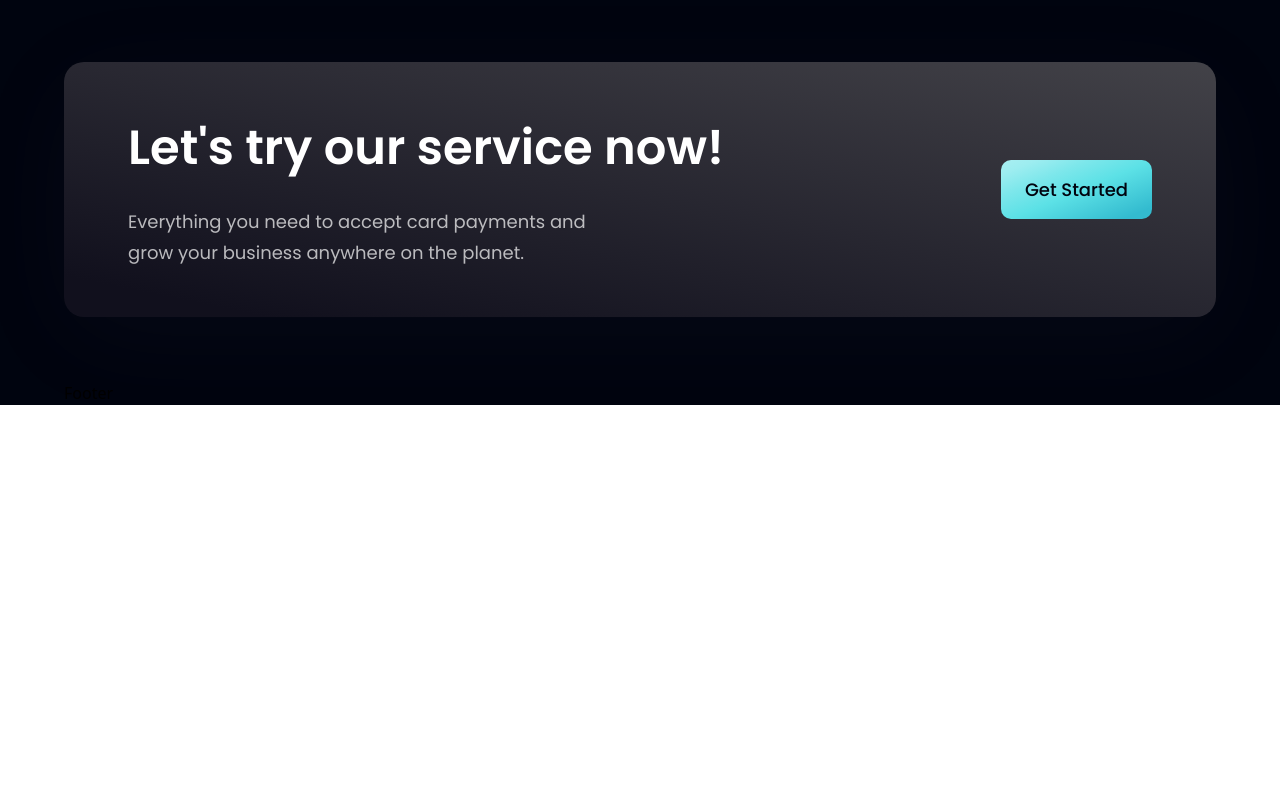
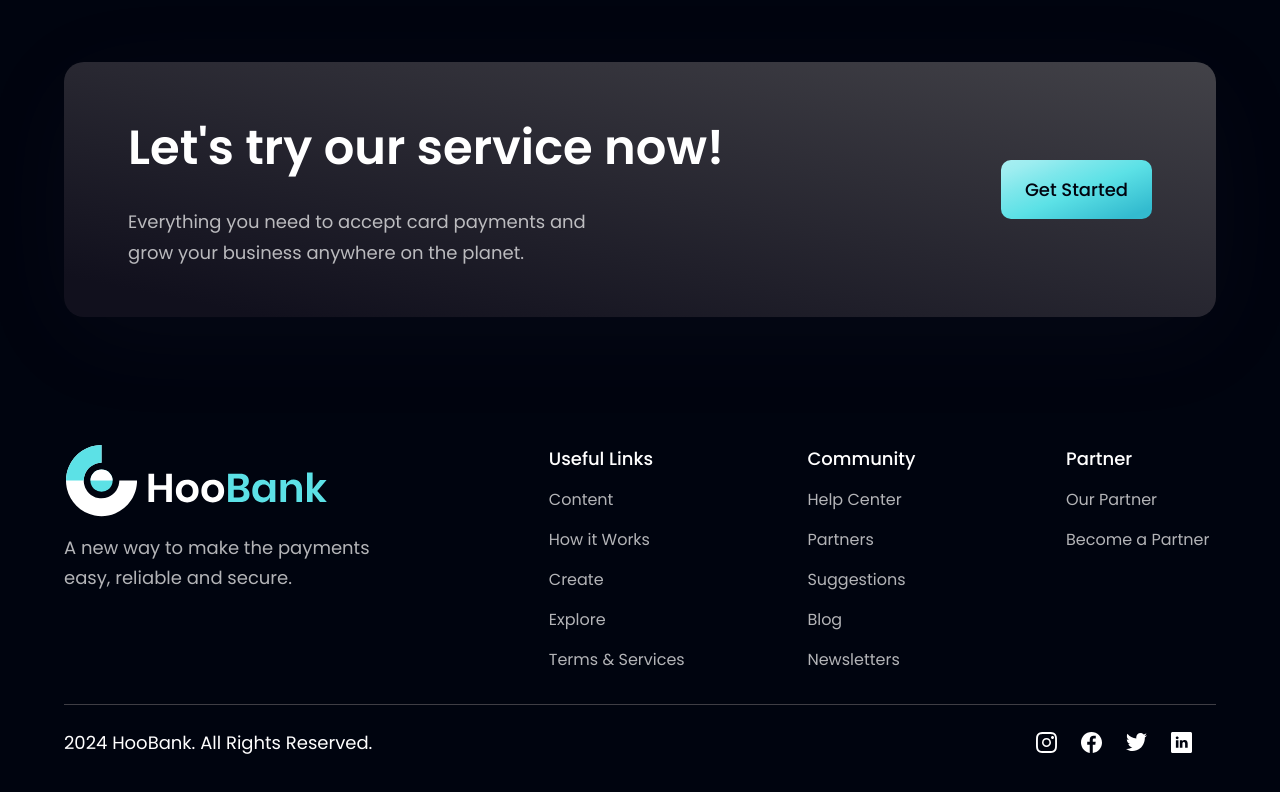
Before and after one commit to mauroalepp/hoobank, a React (Vite) app: page / in a window 1280 px wide. Shown: the part 4083-4875 px from the top of the page. Before the commit the page ends 4488 px from the top, so only its background shows below. Built offline with nearby package versions, Linux system fonts and the light colour scheme.

Commit message:
footer completed

```diff
--- a/src/Components/Footer.jsx
+++ b/src/Components/Footer.jsx
@@ -1,9 +1,51 @@
 import React from 'react'
+import styles from '../style'
+import { logo } from '../assets'
+import { footerLinks, socialMedia } from '../Constants'
 
-const Footer = () => {
-  return (
-    <div>Footer</div>
+const Footer = () => (
+   <section className={`${styles.flexCenter} ${styles.paddingY} flex-col`}>
+      <div className={`${styles.flexStart} md:flex-row flex-col mb-8 w-full`}>
+        <div className='flex-1 flex flex-col justify-start mr-10'>
+          <img src={logo} alt='hoobank' className='w-[266px] h-[72px] object-contain'/>
+          <p className={`${styles.paragraph} mt-4 max-w-[310px]`}>A new way to make the payments easy, reliable and secure.</p>
+        </div>
+
+        <div className='flex-[1.5] w-full flex flex-row justify-between flex-wrap md:mt-0 mt-10'>
+          {footerLinks.map((footerLink) => (
+            <div key={footerLink.key} className='flex flex-col ss:my-0 my-4 min-w-[150px]'>
+                <h4 className='font-poppins font-medium text-[18px] leading-[27px] text-white'>{footerLink.title}</h4>
+                <ul className='list-none mt-4'>
+                  {footerLink.links.map((link,index) => (
+                    <li key={link.name}
+                    className={`font-poppins font-normal text-[16px] leading-[24px] text-dimWhite hover:text-secondary cursor-pointer ${index !== footerLink.links.length - 1 ? 'mb-4' : 'mb-0'} `}
+                    >
+                      {link.name}
+                    </li>
+                  ))}
+                </ul>
+            </div>
+          ))}
+
+        </div>
+      </div>
+
+      <div className='flex md:flex-row w-full justify-between items-center flex-col pt-6 border-t-[1px] border-t-[#3F3E45]'>
+              <p className='font-poppins font-normal text-center text-[18px] leading-[27px] text-white'>2024 HooBank. All Rights Reserved.</p>
+
+              <div className='flex flex-row md:mt-0 mt-6'>
+                      {socialMedia.map((social,index) => (
+                        <img
+                        key = {social.id}
+                        src={social.icon}
+                        alt={social.id}
+                        className={`w-[21px] h-[21px] object-contain cursor-pointer ${index !== social.index -1 ? 'mr-6' : 'mr-0'}`}
+                        />
+                      ))}
+              </div>
+      </div>
+   </section>
   )
-}
+
 
 export default Footer
```
